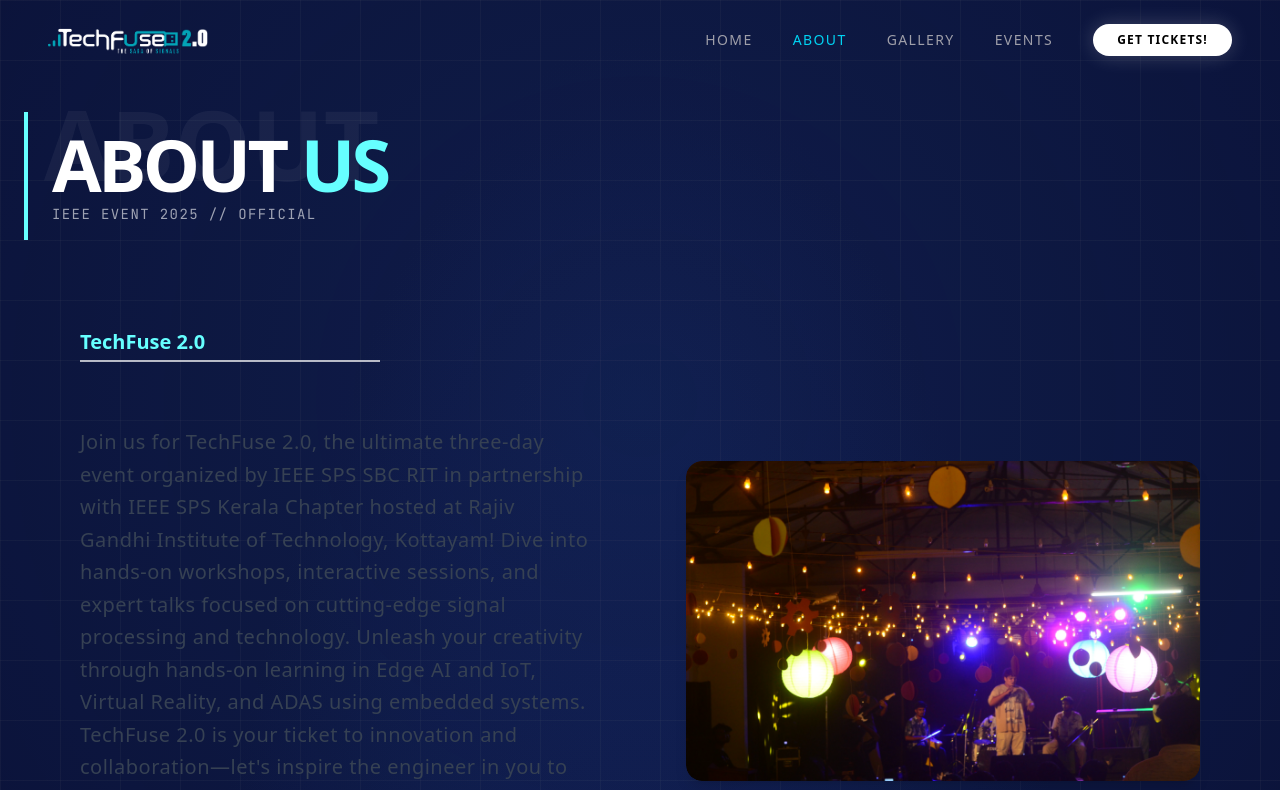
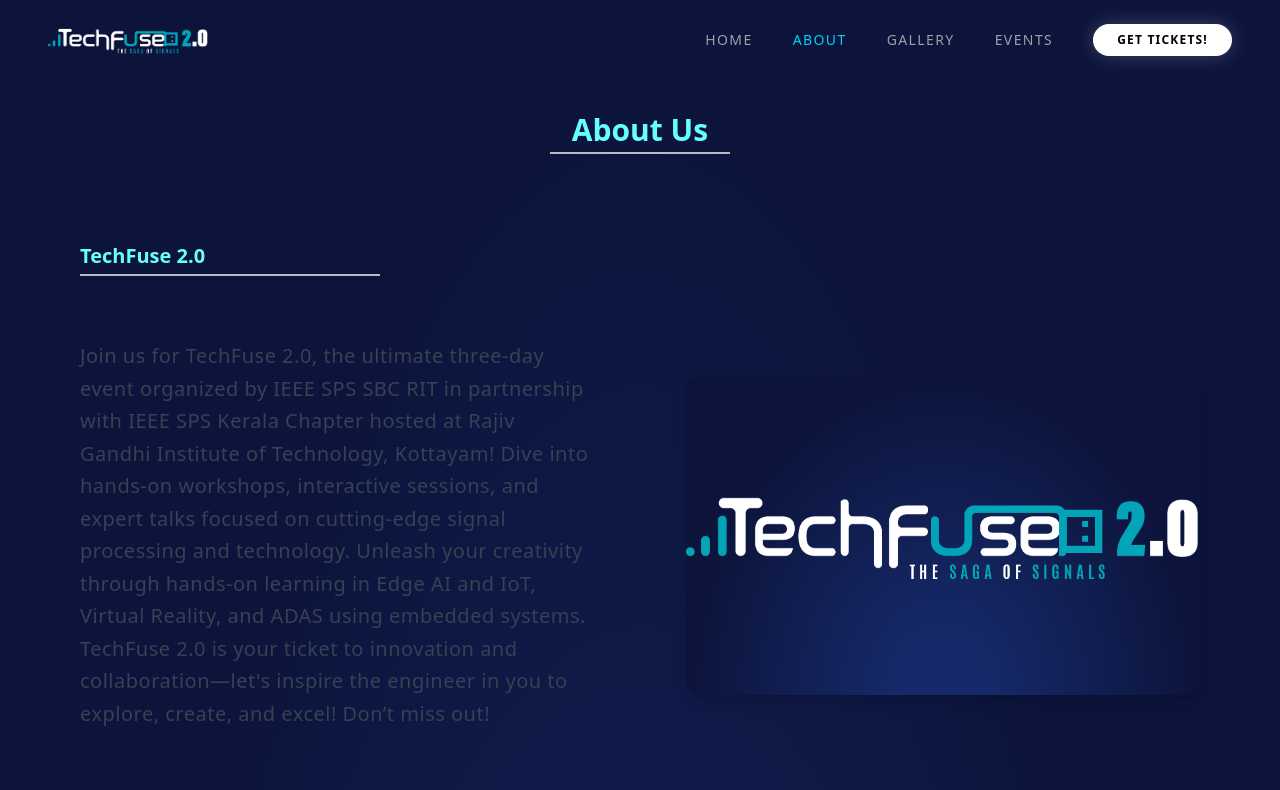
Before and after one commit to IEEE-SB-RIT/TechFuse-2.0, a Next.js app: page /about in a window 1280 px wide. Shown: the top 790 px of the page. Built offline with nearby package versions, Linux system fonts and the light colour scheme.

Commit message:
fix logo alignemnt

```diff
--- a/src/app/about/page.tsx
+++ b/src/app/about/page.tsx
@@ -1,20 +1,21 @@
 "use client";
 
+import Heading from "@/app/components/heading";
 import AboutTemplate from "@/app/components/aboutTemplate";
 import aboutData from "@/app/lib/aboutData";
 import useLoadingAnimation from "@/hooks/loadingAnimation";
-import SectionHeading from "../components/SectionHeading";
-import GridBackground from "../components/gridBackground";
 
 function AboutUs() {
-  const animate = useLoadingAnimation();
-
+    const animate= useLoadingAnimation()
     return (
         <div className="pt-28 pb-20 px-6">
-      <GridBackground />
-      <div className={`mb-12 ${animate().className}`} style={animate().style}>
-        <SectionHeading text1="About" text2="Us" />
+            <div
+                className={`mb-12 text-center ${animate().className}`}
+                style={animate().style}
+            >
+                <Heading text="About Us"/>
             </div>
+
             <div className="flex flex-col gap-10 md:gap-16 max-w-7xl mx-auto">
                 {aboutData.map((data, index) => {
                     const animation = animate(index); // individual animation for each item
@@ -27,10 +28,13 @@ function AboutUs() {
                             description={data.description}
                             align={index % 2 === 0 ? "flex-row" : "flex-row-reverse"}
                             animation={animation} // pass to template
+                            className={data.className}
+
                         />
                     );
                 })}
             </div>
+
         </div>
     );
 }
--- a/src/app/components/aboutTemplate.tsx
+++ b/src/app/components/aboutTemplate.tsx
@@ -1,4 +1,4 @@
-import React from "react";
+import React from 'react';
 import Image from "next/image";
 import SubHeading from "@/app/components/subHeading";
 
@@ -8,35 +8,37 @@ interface Data {
   description: string;
   align?: "flex-row" | "flex-row-reverse";
   animation?: { className: string; style?: React.CSSProperties };
+  className?: string;
 }
 
 function AboutTemplate(Data: Data) {
+
   const layout = Data.align || "flex-row";
 
   return (
       <div className="flex flex-col items-center w-full py-8 px-6">
+
+
         <div
             className={`w-full text-left px-5 md:px-8 py-2 ${Data.animation?.className}`}
             style={Data.animation?.style}
         >
-        <SubHeading title={Data.heading} />
+          <SubHeading title={Data.heading}/>
         </div>
 
-      <div
-        className={`flex ${layout} flex-col-reverse md:${layout}
+        <div className={`flex ${layout} flex-col-reverse md:${layout}
                 items-center justify-between gap-10 md:gap-14
-                w-full py-12 px-4 md:px-8`}
-      >
+                w-full py-12 px-4 md:px-8`}>
+
+
           <div
               className={`max-w-[550px] space-y-4 min-h-[220px] ${
                   layout === "flex-row-reverse" ? "md:pl-10" : "md:pr-10"
               } ${Data.animation?.className}`}
               style={Data.animation?.style}
           >
-          <p
-            className="font-sans text-lg md:text-xl font-medium leading-relaxed
-                        text-gray-700 dark:text-gray-300 tracking-wide"
-          >
+            <p className="font-sans text-lg md:text-xl font-medium leading-relaxed
+                        text-gray-700 dark:text-gray-300 tracking-wide">
               {Data.description}
             </p>
           </div>
@@ -45,20 +47,21 @@ function AboutTemplate(Data: Data) {
               className={`flex justify-center ${Data.animation?.className}`}
               style={Data.animation?.style}
           >
-          <div
-            className="relative overflow-hidden rounded-2xl shadow-lg
+            <div className="relative overflow-hidden rounded-2xl shadow-lg
                         hover:shadow-2xl transition-all duration-300
-                        hover:scale-[1.02]"
-          >
+                        hover:scale-[1.02]">
+
               <Image
                   src={Data.src}
                   width={520}
                   height={320}
                   alt={Data.heading}
-              className="rounded-2xl object-cover h-[320px] w-[520px]"
+                  className={`w-[520px] h-[320px] ${Data.className || "object-cover"}`}
               />
+
             </div>
           </div>
+
         </div>
       </div>
   );
--- a/src/app/lib/aboutData.ts
+++ b/src/app/lib/aboutData.ts
@@ -2,14 +2,16 @@ interface aboutData {
     heading?: string;
     src: string;
     description: string;
+    className?: string;
 }
 
 const aboutData: aboutData[] = [
     {
         heading: "TechFuse 2.0",
-        src: "/about-us-image-1.webp",
+        src: "/techfuselogo.webp",
         description:
-            "Join us for TechFuse 2.0, the ultimate three-day event organized by IEEE SPS SBC RIT in partnership with IEEE SPS Kerala Chapter hosted at Rajiv Gandhi Institute of Technology, Kottayam! Dive into hands-on workshops, interactive sessions, and expert talks focused on cutting-edge signal processing and technology. Unleash your creativity through hands-on learning in Edge AI and IoT, Virtual Reality, and ADAS using embedded systems. TechFuse 2.0 is your ticket to innovation and collaboration—let's inspire the engineer in you to explore, create, and excel! Don’t miss out!"
+            "Join us for TechFuse 2.0, the ultimate three-day event organized by IEEE SPS SBC RIT in partnership with IEEE SPS Kerala Chapter hosted at Rajiv Gandhi Institute of Technology, Kottayam! Dive into hands-on workshops, interactive sessions, and expert talks focused on cutting-edge signal processing and technology. Unleash your creativity through hands-on learning in Edge AI and IoT, Virtual Reality, and ADAS using embedded systems. TechFuse 2.0 is your ticket to innovation and collaboration—let's inspire the engineer in you to explore, create, and excel! Don’t miss out!",
+        className: "object-contain w-[520px] h-[320px] bg-tf-radial-pattern"
     },
     {
         heading: "IEEE SB RIT",
```
Lines whose indentation alone changed are shown as unchanged.
